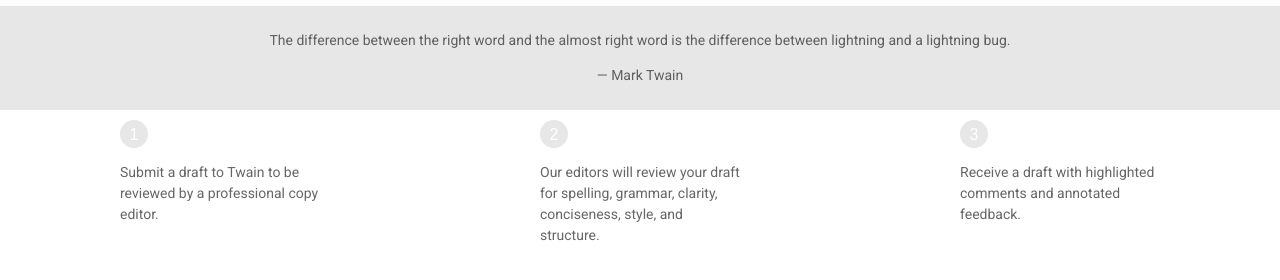
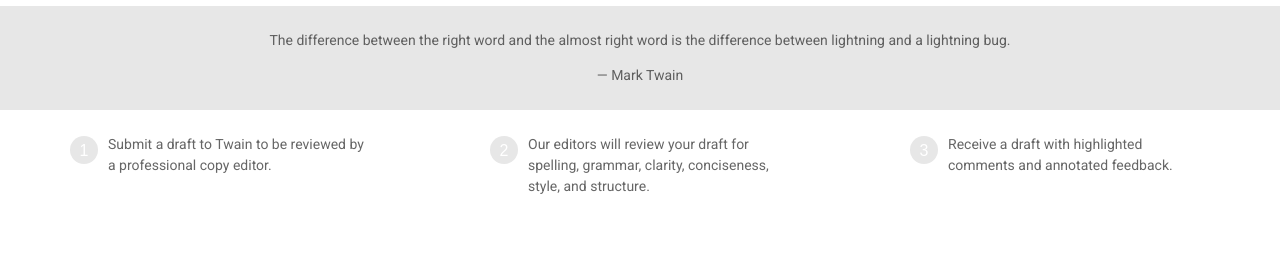
Before and after one commit to choxi/twain, a React app: page / in a window 1280 px wide. Shown: the part 106-386 px from the top of the page. Built offline with nearby package versions, Linux system fonts and the light colour scheme.

Commit message:
Fix feature badges

```diff
--- a/src/components/App.js
+++ b/src/components/App.js
@@ -30,7 +30,7 @@
             </div>
             <div className="Features__feature">
               <div className="Badge">2</div>
-              <p>Our editors will review your draft for spelling, grammar, clarity, conciseness, style, and structure.</p>
+              <p>Our editors <span class="Highlight">will review your draft for spelling</span>, grammar, clarity, conciseness, style, and structure.</p>
             </div>
             <div className="Features__feature">
               <div className="Badge">3</div>
--- a/src/components/App.scss
+++ b/src/components/App.scss
@@ -54,7 +54,8 @@
 }
 
 .Features__feature {
-  width: 200px;
+  width: 300px;
+  display: flex;
 }
 
 .Badge {
@@ -66,6 +67,12 @@
   box-sizing: border-box;
   padding-top: 6px;
   color: white;
+  flex-shrink: 0;
+  margin-right: 10px;
+  margin-top: 16px;
+}
+
+.Highlight {
 }
 
 .pull-up {
```
